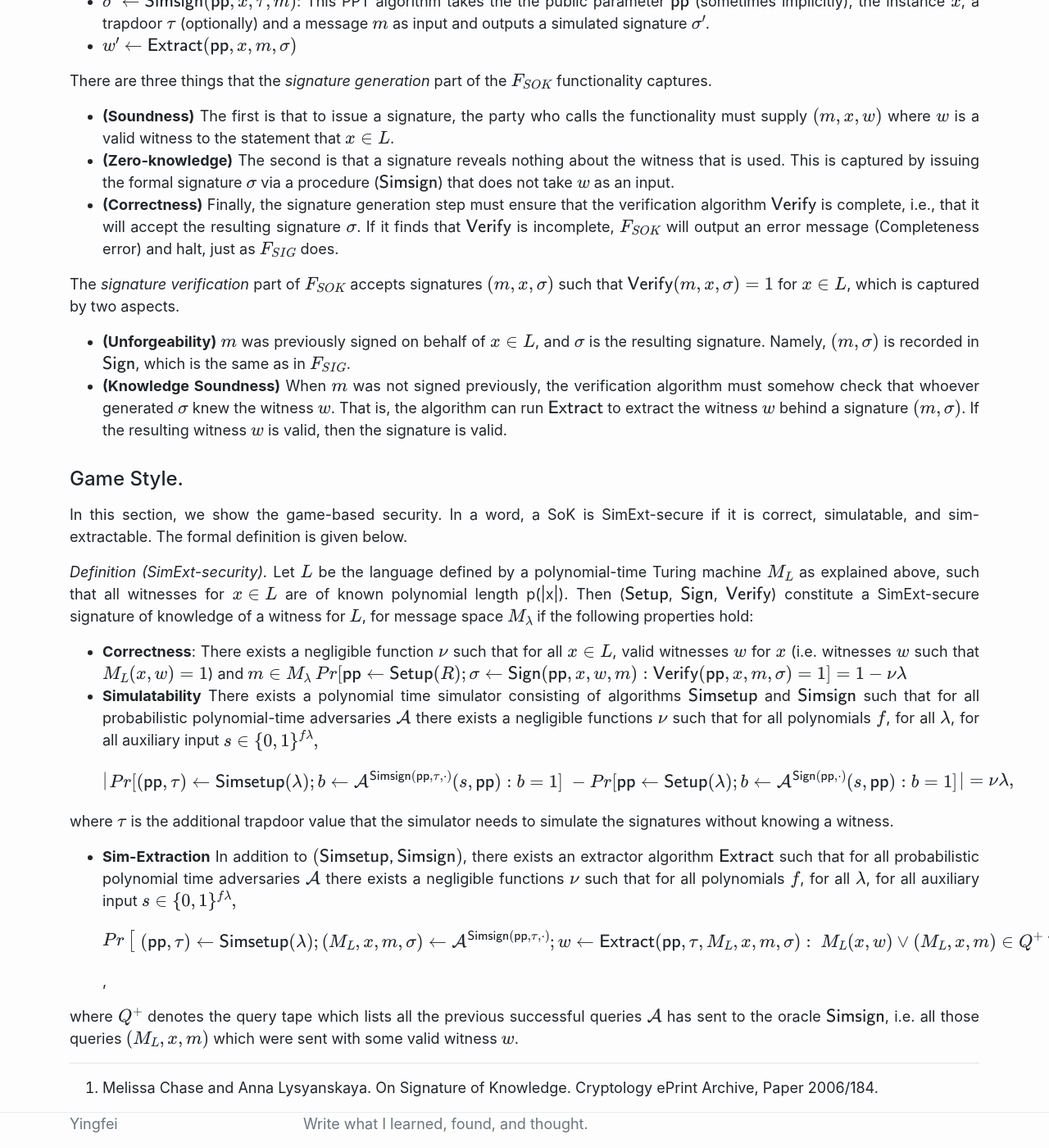
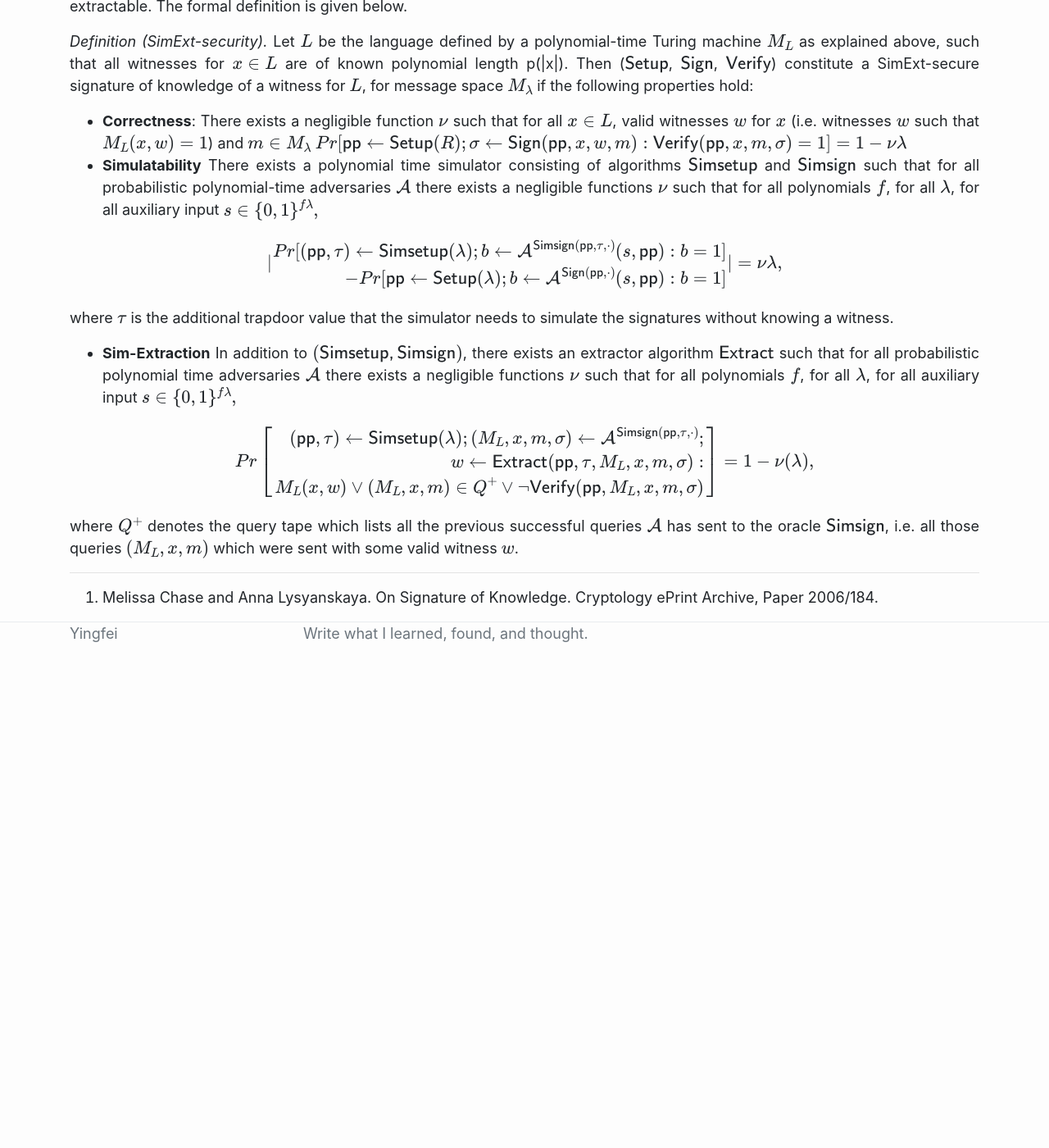
Before and after one commit to YanYingfei/yanyingfei.github.io, a Jekyll site: the page built from _posts/2023-11-07-Signature-of-Knowledge.md, in a window 1280 px wide and 1400 px high, scrolled down 2524 px. Shown: the whole window at 82% size. Built offline with Jekyll 4.4.1, drawn with Linux system fonts in a browser that asks for light colours; formulas are drawn with MathJax 3; after the commit the page ends 3326 px from its top, so only the background shows below that.

Commit message:
Update 2023-11-07-Signature-of-Knowledge.md

```diff
--- a/_posts/2023-11-07-Signature-of-Knowledge.md
+++ b/_posts/2023-11-07-Signature-of-Knowledge.md
@@ -24,7 +24,7 @@ First, we give security in the UC model. We need to define two functionalities.
 
 The signature functionality is defined in the following figure.
 
-<p><img src="/functionality-sig.png"></p>
+<p><img src="/functionality-sig.png" alt="functionality-sig" width="500" height="300"></p>
 
 where the first messages $KeyGen$, $Sign$, and $Verify$ of each tuple indicate the name of the request,  and the last messages $\mathsf{Sign}$ and/or $\mathsf{Verify}$ are the algorithms (ITM, Involutory Turing Machines, $f(f(x))=x$).
 
@@ -38,7 +38,7 @@ The ideal signature functionality captures the above items in $\mathsf{KeyGen}$,
 
 Similarly, the functionality of SoK is defined as follows:
 
-<p><img src="/functionality-sim-sok.png"></p>
+<p><img src="/functionality-sim-sok.png" alt="functionality-sok" width="500" height="300"></p>
 
 The setup procedure outputs algorithms $\mathsf{Simsign}$ and $\mathsf{Extract}$ for the adversary.
 - $\sigma' \gets \mathsf{Simsign}(\mathsf{pp}, x, \tau, m)$: This PPT algorithm takes the the public parameter $\mathsf{pp}$ (sometimes implicitly), the instance $x$, a trapdoor $\tau$ (optionally) and a message $m$ as input and outputs a simulated signature $\sigma'$.
@@ -62,13 +62,15 @@ for $L$, for message space $\{ M_\lambda \}$ if the following properties hold:
 - **Correctness**: There exists a negligible function $\nu$ such that for all $x \in L$, valid witnesses $w$ for $x$ (i.e. witnesses $w$ such that $M_L(x,w) =1$) and $m \in M_\lambda$
 $\begin{equation} Pr[\mathsf{pp} \gets \mathsf{Setup}(R); \sigma \gets \mathsf{Sign}(\mathsf{pp},x, w, m):  \mathsf{Verify}(\mathsf{pp}, x, m, \sigma) = 1] = 1 - \nu{\lambda} \end{equation}$
 - **Simulatability** There exists a polynomial time simulator consisting of algorithms $\mathsf{Simsetup}$ and $\mathsf{Simsign}$ such that for all probabilistic polynomial-time adversaries $\mathcal{A}$ there exists a negligible functions $\nu$ such that for all polynomials $f$, for all $\lambda$, for all auxiliary input $$s \in \{0,1\}^{f{\lambda}},$$
-\begin{equation} | \begin{aligned} Pr[(\mathsf{pp},\tau) \gets \mathsf{Simsetup}(\lambda); b\gets \mathcal{A}^{\mathsf{Simsign}(\mathsf{pp}, \tau,\cdot)}(s,\mathsf{pp}): b=1] \\ - Pr[\mathsf{pp} \gets \mathsf{Setup}(\lambda); b\gets \mathcal{A}^{\mathsf{Sign}(\mathsf{pp}, \cdot)}(s,\mathsf{pp}): b=1]\end{aligned} |= \nu{\lambda}, \end{equation}
+
+$$\begin{equation} | \begin{aligned} Pr[(\mathsf{pp},\tau) \gets \mathsf{Simsetup}(\lambda); b\gets \mathcal{A}^{\mathsf{Simsign}(\mathsf{pp}, \tau,\cdot)}(s,\mathsf{pp}): b=1] \\ - Pr[\mathsf{pp} \gets \mathsf{Setup}(\lambda); b\gets \mathcal{A}^{\mathsf{Sign}(\mathsf{pp}, \cdot)}(s,\mathsf{pp}): b=1]\end{aligned} |= \nu{\lambda}, \end{equation}$$
 
 where $\tau$ is the additional trapdoor value that the simulator needs to simulate the signatures without knowing a witness.
 - **Sim-Extraction** In addition to $(\mathsf{Simsetup, Simsign})$, there exists an extractor algorithm $\mathsf{Extract}$ such that for all probabilistic polynomial time adversaries $\mathcal{A}$ there exists a negligible functions $\nu$ such that for all polynomials $f$,  for all $\lambda$, for all auxiliary input $$s \in \{0,1\}^{f{\lambda}},$$
-\begin{equation} Pr\left[\begin{aligned} (\mathsf{pp},\tau) \gets \mathsf{Simsetup}(\lambda); (M_L,x,m,\sigma) \gets \mathcal{A}^{\mathsf{Simsign}(\mathsf{pp}, \tau,\cdot)}; \\
+
+$$\begin{equation} Pr\left[\begin{aligned} (\mathsf{pp},\tau) \gets \mathsf{Simsetup}(\lambda); (M_L,x,m,\sigma) \gets \mathcal{A}^{\mathsf{Simsign}(\mathsf{pp}, \tau,\cdot)}; \\
 w \gets \mathsf{Extract}(\mathsf{pp}, \tau, M_L, x, m, \sigma):\\ M_L(x,w) \vee (M_L, x, m) \in Q^{+} \vee \lnot \mathsf{Verify}(\mathsf{pp},M_L, x, m, \sigma)
-\end{aligned} \right] = 1 - \nu(\lambda) \end{equation},
+\end{aligned} \right] = 1 - \nu(\lambda) \end{equation},$$
 
 where $Q^+$ denotes the query tape which lists all the previous successful queries $\mathcal{A}$ has sent to the oracle $\mathsf{Simsign}$, i.e. all those queries $(M_L, x, m)$ which were sent with some valid witness $w$.
 
```
